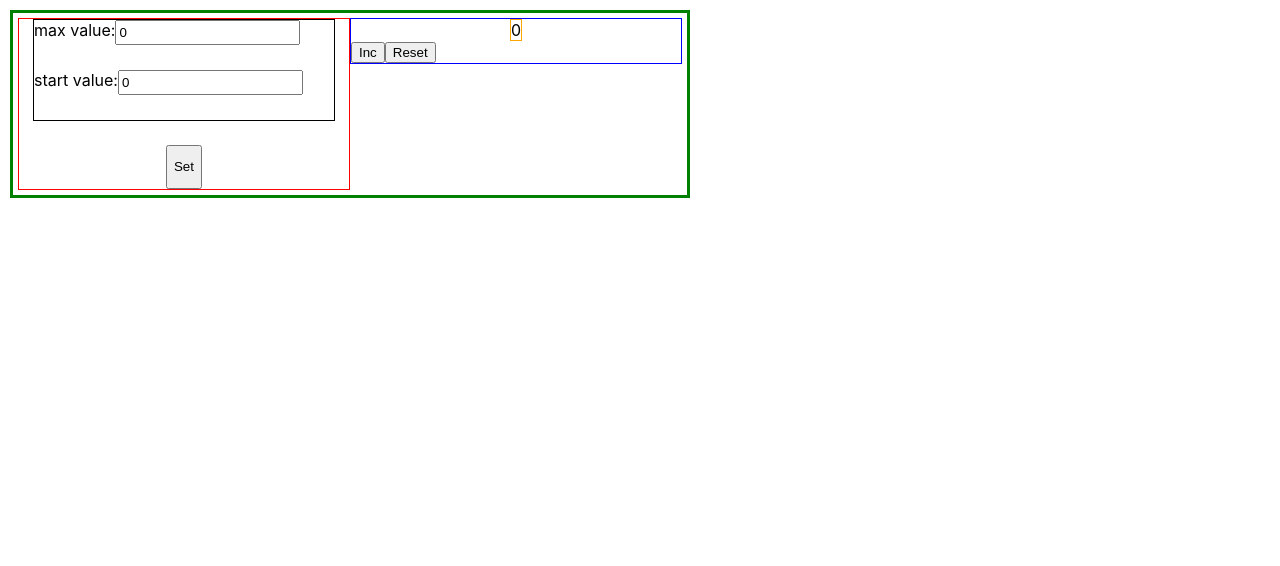
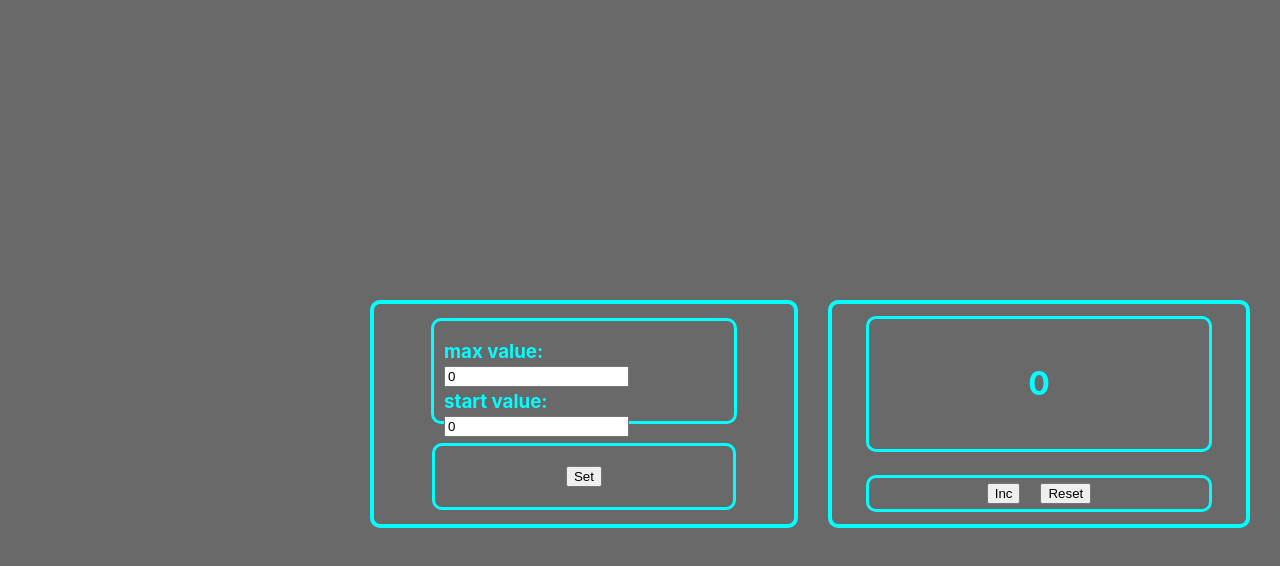
Before and after one commit to karanzhenya/counterTS, a React (Create React App) app: page / in a window 1280 px wide. Shown: the top 566 px of the page. Built offline with nearby package versions, Linux system fonts and the light colour scheme.

Commit message:
added css style

```diff
--- a/src/App.module.css
+++ b/src/App.module.css
@@ -1,27 +1,51 @@
 .appWrapper {
-  padding: 5px;
-  margin: 10px;
+    padding: 30px;
     display: grid;
-  border: 3px solid green;
     grid-template-columns: repeat(2, 1fr);
     position: absolute;
-  left: 0;
-  top: 0;
+    top: 270px;
+    left: 340px;
+    gap: 30px;
+}
+
+.settingsBlock {
+    display: grid;
+
+}
+
+.informationPanelBlock {
+    display: grid;
 }
 
 .settings {
     display: grid;
+    padding: 10px;
+    color: aqua;
+    justify-content: space-around;
+    align-content: space-around;
+    width: 400px;
+    height: 200px;
+    border: 4px solid aqua;
+    border-radius: 10px;
+    gap: 10px;
+}
+
+.controlInformationPanel {
+    display: grid;
     justify-content: center;
-  width: 330px;
-  height: 170px;
-  border: 1px solid red;
+    align-items: center;
+    border: 4px solid aqua;
+    border-radius: 10px;
 }
 
 .customization {
     display: grid;
+    justify-content: center;
+    align-self: center;
     width: 300px;
     height: 100px;
-  border: 1px solid black;
+    border: 3px solid aqua;
+    border-radius: 10px;
 }
 
 .maxValue {
@@ -39,15 +63,29 @@
 .enterCuztomization {
     display: flex;
     justify-self: center;
+    border: 3px solid aqua;
+    padding: 20px 131px;
+    border-radius: 10px;
 }
 
-.controlInformationPanel {
+
+.info {
     display: grid;
-  border: 1px solid blue
+    color: aqua;
+    justify-content: center;
+    border-radius: 10px;
+    align-items: center;
+    width: 340px;
+    height: 130px;
+    border: 3px solid aqua;
 }
 
-.info {
+.control {
     display: flex;
-  border: 1px solid orange;
-  justify-self: center;
+    justify-content: center;
+    gap: 20px;
+    padding: 5px;
+    border-radius: 10px;
+    justify-items: center;
+    border: 3px solid aqua;
 }
--- a/src/App.tsx
+++ b/src/App.tsx
@@ -30,7 +30,7 @@ const App = () => {
     };
 
     return <div className={s.appWrapper}>
-        <div>
+        <div className={s.settingsBlock}>
             <Settings maxValue={maxValue}
                       startValue={startValue}
                       startValueSuccess={startValueSuccess}
@@ -38,7 +38,7 @@ const App = () => {
                       valueSuccess={valueSuccess}
             />
         </div>
-        <div>
+        <div className={s.informationPanelBlock}>
             <InformationPanel value={value} maxValue={maxValue}/>
         </div>
     </div>
--- a/src/Customization.tsx
+++ b/src/Customization.tsx
@@ -17,11 +17,12 @@ const Customization = React.memo((props: CustomizationPropsType) => {
         props.maxValueSuccess(e.currentTarget.valueAsNumber)
     }
     return <div className={s.customization}>
-        <div className={s.maxValue}>
+        <div className={s.maxValue}><h3>
             max value: <input value={props.maxValue} type={'number'} onChange={maxValueSuccess}></input>
-        </div>
-        <div className={s.startValue}>
+        </h3></div>
+        <div className={s.startValue}><h3>
             start value: <input value={props.startValue} type={'number'} onChange={startValueSuccess}></input>
+        </h3>
         </div>
     </div>
 })
--- a/src/InformationPanel.tsx
+++ b/src/InformationPanel.tsx
@@ -2,12 +2,12 @@ import React, {useEffect, useState} from 'react';
 import s from './App.module.css';
 
 
-type InformationPanel = {
+type InformationPanelType = {
     value: number
     maxValue: number
 }
 
-const InformationPanel = React.memo((props: InformationPanel) => {
+const InformationPanel = React.memo((props: InformationPanelType) => {
     const [workingValue, setWorkingValue] = useState(props.value)
     useEffect(() => {
         setWorkingValue(props.value)
@@ -31,7 +31,7 @@ const InformationPanel = React.memo((props: InformationPanel) => {
 
     return <div className={s.controlInformationPanel}>
         <div className={s.info}>
-            {workingValue}
+            <h1>{workingValue}</h1>
         </div>
         <div className={s.control}>
             <button onClick={Increment}>Inc</button>
--- a/src/index.css
+++ b/src/index.css
@@ -1,5 +1,6 @@
 body {
   margin: 0;
+  background-color: dimgrey;
   font-family: -apple-system, BlinkMacSystemFont, 'Segoe UI', 'Roboto', 'Oxygen',
     'Ubuntu', 'Cantarell', 'Fira Sans', 'Droid Sans', 'Helvetica Neue',
     sans-serif;
```
Also changed, not shown: 1 other file (tests, documents, lock files or other folders). Lines whose indentation alone changed are shown as unchanged.
